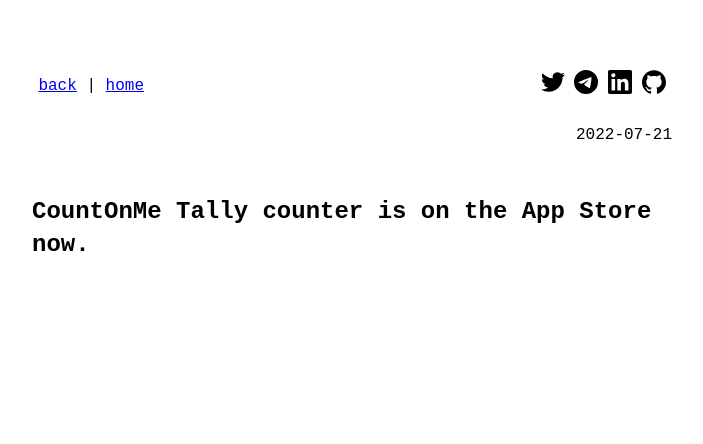
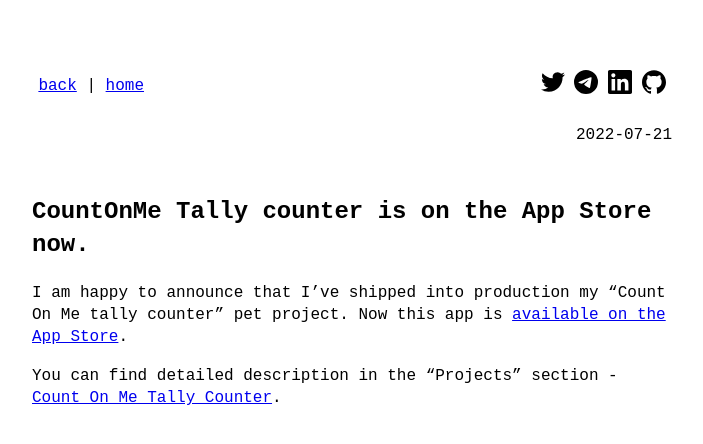
Before and after one commit to polo7/polo7.github.io, a Jekyll site: the page built from _posts/2022-07-21-CountOnMe is on the App Store.md, in a window 1280 px wide. Shown: the top 444 px of the page, without its empty margins (288-991 px from the left). Built offline with Jekyll 4.4.1, drawn with Linux system fonts in a browser that asks for light colours.

Commit message:
New post

```diff
--- a/_posts/2022-07-21-CountOnMe is on the App Store.md
+++ b/_posts/2022-07-21-CountOnMe is on the App Store.md
@@ -3,3 +3,6 @@ layout: post
 category: apps
 ---
 ## CountOnMe Tally counter is on the App Store now.
+I am happy to announce that I've shipped into production my "Count On Me tally counter" pet project. Now this app is [available on the App Store](https://apps.apple.com/np/app/countonme-tally-counter/id1631746756 "Count On Me tally counter App Store page").
+
+You can find detailed description in the "Projects" section - [Count On Me Tally Counter](/projects/countonme/ "CountOnMe Tally Counter project's page").
```
